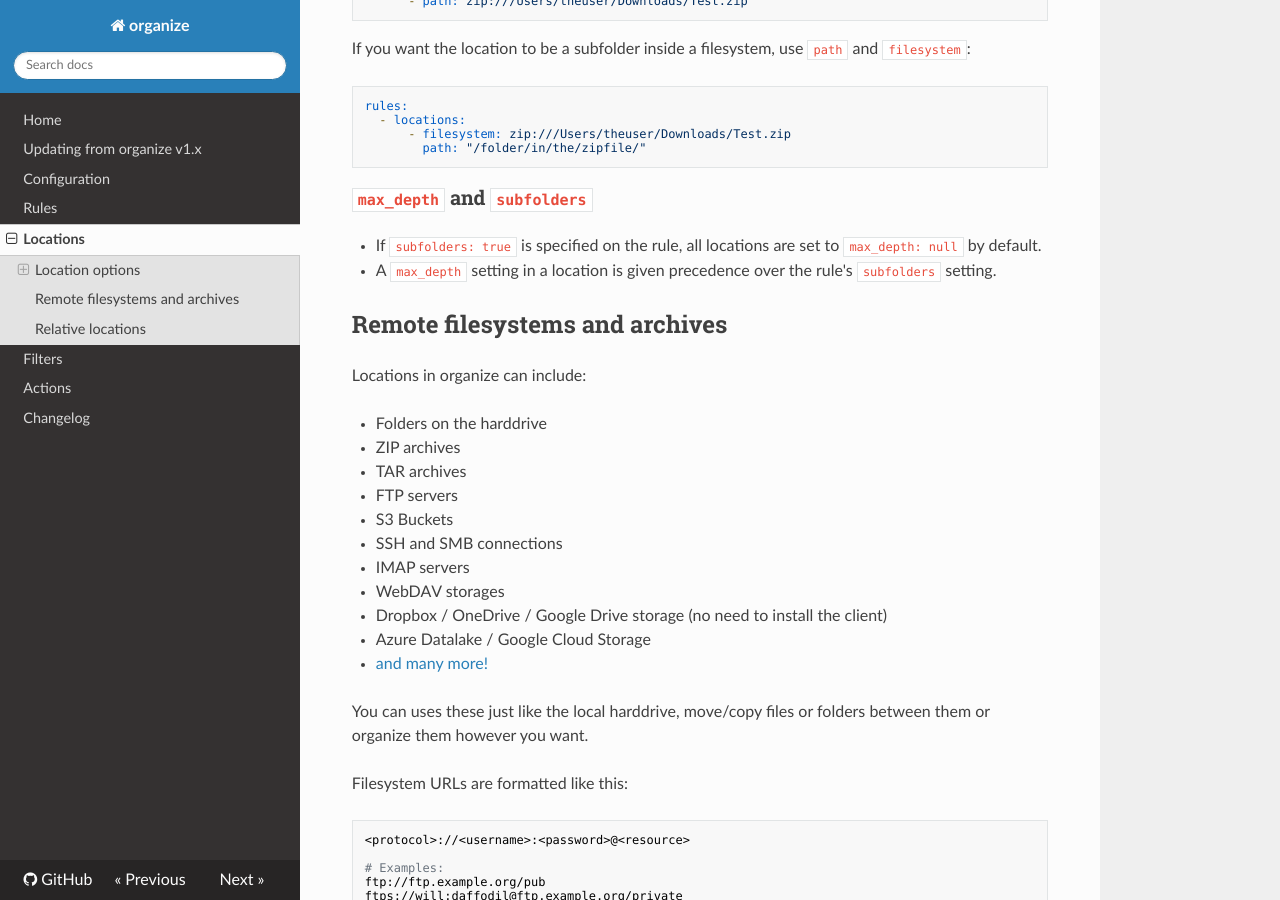
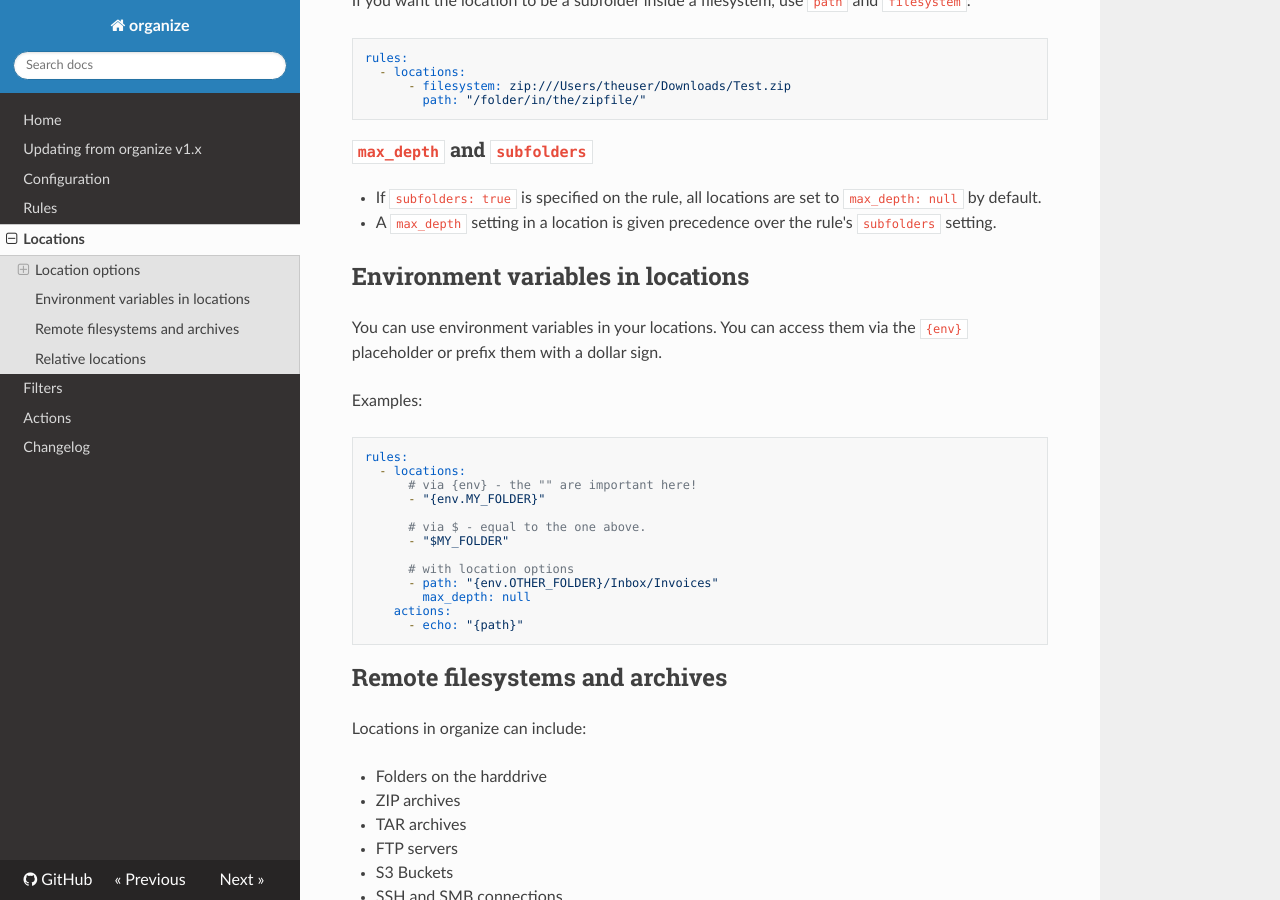
Before and after one commit to tfeldmann/organize, an MkDocs documentation site: the page built from docs/locations.md, in a window 1280 px wide and 900 px high, scrolled down 2117 px. Built offline with MkDocs 1.6.1, drawn with Linux system fonts in a browser that asks for light colours; nearby versions of some CDN libraries; some of the changed text lies outside the part shown.

Commit message:
update docs

````diff
--- a/docs/locations.md
+++ b/docs/locations.md
@@ -116,6 +114,29 @@ rules:
 - If `subfolders: true` is specified on the rule, all locations are set to `max_depth: null`
   by default.
 - A `max_depth` setting in a location is given precedence over the rule's `subfolders` setting.
+
+## Environment variables in locations
+
+You can use environment variables in your locations. You can access them via the `{env}`
+placeholder or prefix them with a dollar sign.
+
+Examples:
+
+```yaml
+rules:
+  - locations:
+      # via {env} - the "" are important here!
+      - "{env.MY_FOLDER}"
+
+      # via $ - equal to the one above.
+      - "$MY_FOLDER"
+
+      # with location options
+      - path: "{env.OTHER_FOLDER}/Inbox/Invoices"
+        max_depth: null
+    actions:
+      - echo: "{path}"
+```
 
 ## Remote filesystems and archives
 
````
Also changed, not shown: other parts of docs/locations.md (+0 -2 lines), docs/updating-from-v1.md (+19 -1 lines), 1 other file.
